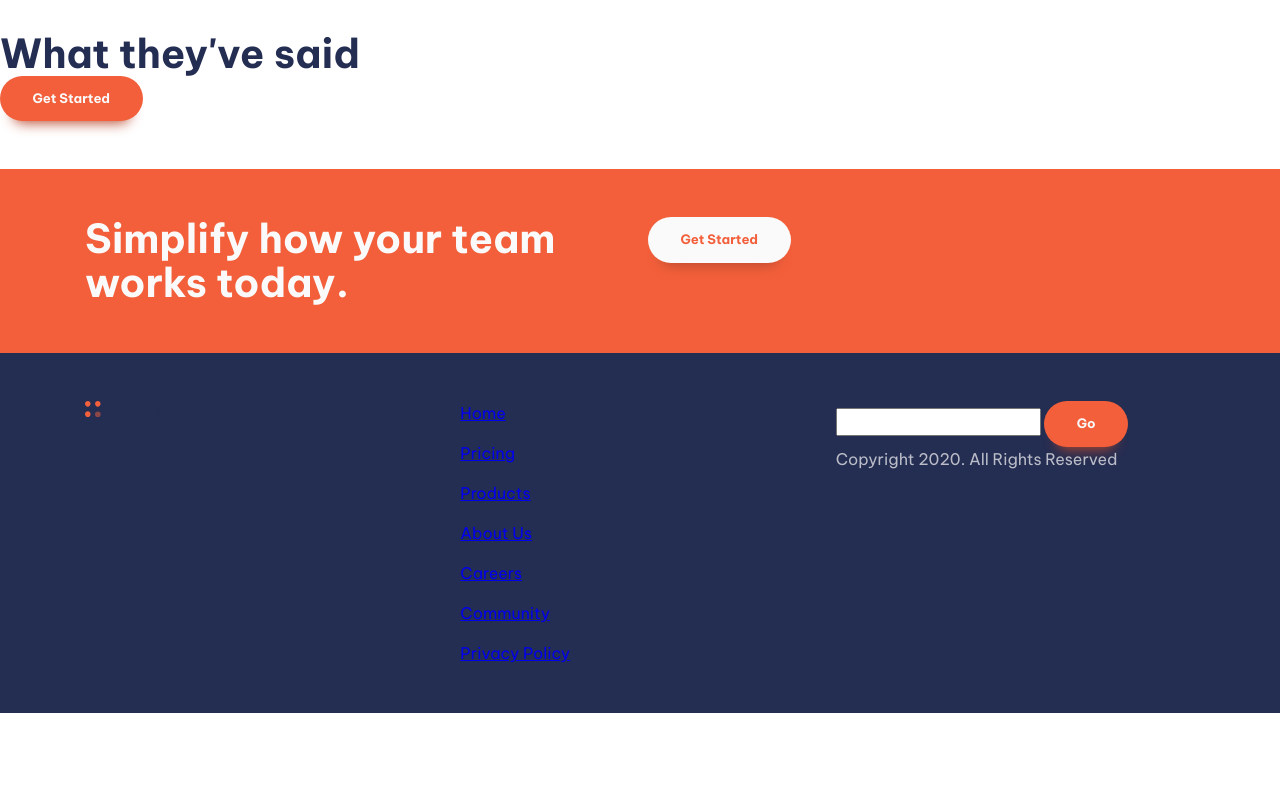
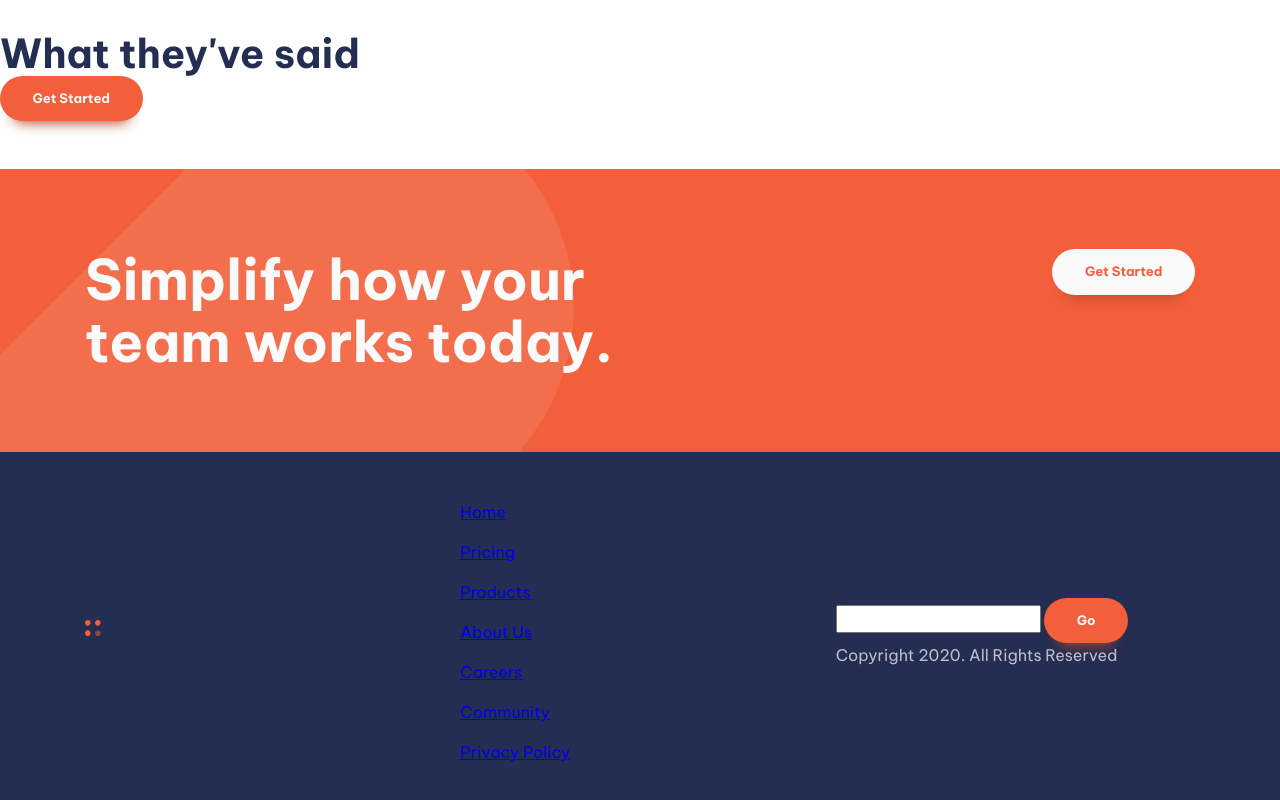
Before and after one commit to michaelennis89/Courses, a website built with Vite: page KevinPowell/fem-manage-landing-page/index.html in a window 1280 px wide. Shown: the part 1381-2181 px from the top of the page. Before the commit the page ends 2094 px from the top, so only its background shows below. Built offline with nearby package versions, Linux system fonts and the light colour scheme.

Commit message:
Kevin-Powell-fem-p6
CTA Background

```diff
--- a/KevinPowell/fem-manage-landing-page/index.html
+++ b/KevinPowell/fem-manage-landing-page/index.html
@@ -89,13 +89,13 @@
         <button class="button">Get Started</button>
       </section>
 
-      <section class="bg-accent-400 text-neutral-100 padding-block-700">
+      <section class="cta | bg-accent-400 text-neutral-100 padding-block-900">
         <div class="container">
-          <div class="even-columns">
+          <div class="even-columns justify-self-end">
             <div>
-              <p class="fs-secondary-heading fw-bold">Simplify how your team works today.</p>
+              <p class="fs-primary-heading fw-bold">Simplify how your team works today.</p>
             </div>
-            <div>
+            <div class="justify-self-end-md">
               <button class="button" data-type="inverted">Get Started</button>
             </div>
           </div>
@@ -105,7 +105,7 @@
 
     <footer class="bg-primary-400 text-neutral-100 padding-block-700">
       <div class="container">
-        <div class="even-columns">
+        <div class="even-columns vertical-align-center">
           <div>
             <a href="#"><img src="images/logo.svg" alt="Manage"></a>
             <ul role="list" aria-label="Social links">
--- a/KevinPowell/fem-manage-landing-page/style.css
+++ b/KevinPowell/fem-manage-landing-page/style.css
@@ -258,6 +258,31 @@ p[data-width="wide"] {
     }
 }
 
+.cta {
+    position: relative;
+    isolation: isolate;
+    text-align: center;
+}
+
+@media( min-width: 50em) {
+    .cta{
+        text-align: left;
+    }
+}
+
+/* cta */
+.cta::before {
+    content: '';
+    position: absolute;
+    z-index: -1;
+    inset: 0;
+    background-image: url("images/bg-tablet-pattern.svg"),
+        url("images/bg-tablet-pattern.svg");
+    background-position: -15rem -5rem, 80rem, -45rem;
+    background-repeat: no-repeat;
+    opacity: 0.1;
+}
+
 /* Utility Classes */
 
 .visually-hidden {
@@ -280,13 +305,27 @@ p[data-width="wide"] {
     margin-inline: auto;
 }
 
-:where(.flow :not(:first-child)) {
-    margin-top: var(--flow-spacer, 3em);
-}
-
 .even-columns{
     display: grid;
     gap: 1rem;
+}
+
+.justify-self-end {
+    justify-self: end;
+}
+
+.vertical-align-center {
+    align-items: center;
+}
+
+@media (min-width: 50em){
+    .justify-self-end-md {
+        justify-self: end;
+    }
+}
+
+:where(.flow :not(:first-child)) {
+    margin-top: var(--flow-spacer, 3em);
 }
 
 .text-primary-400 {
```
